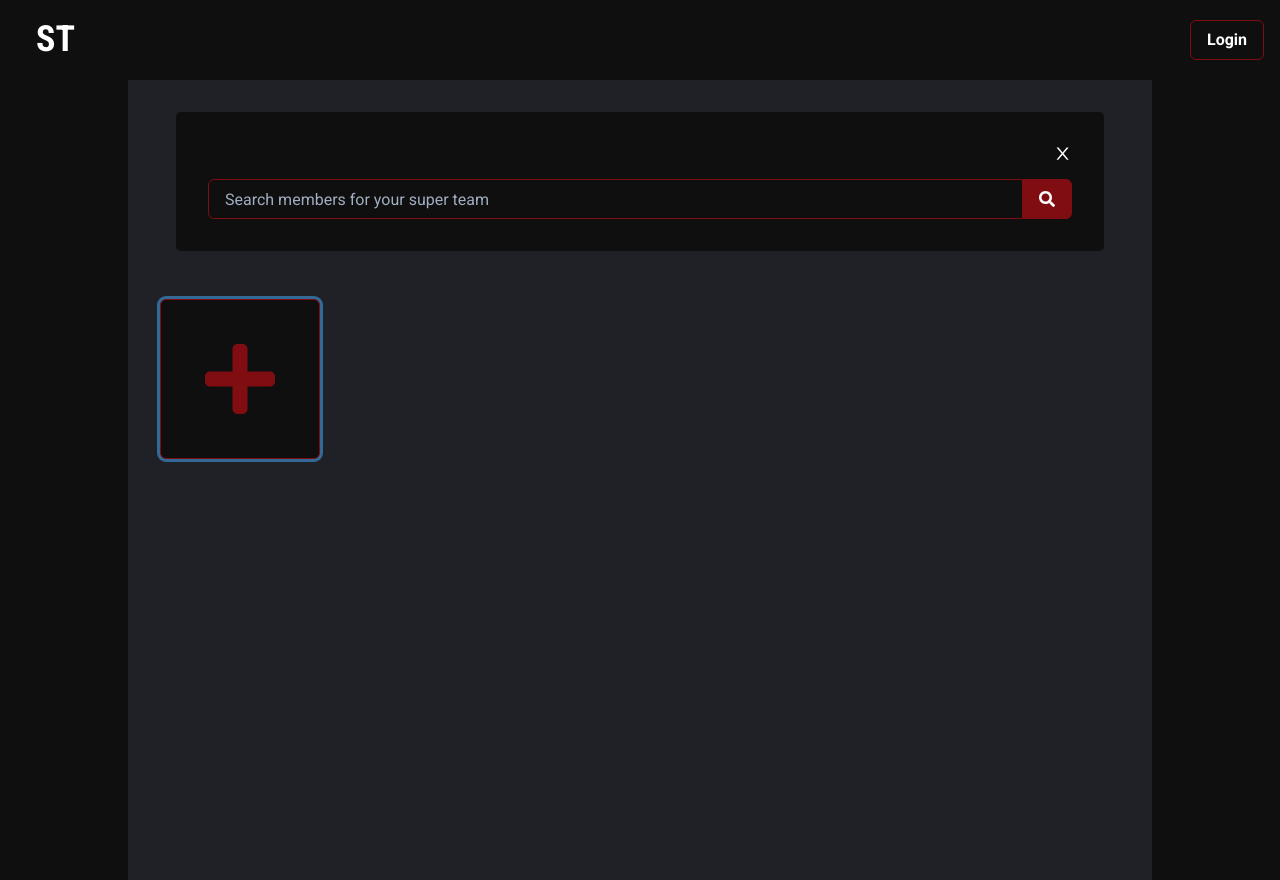
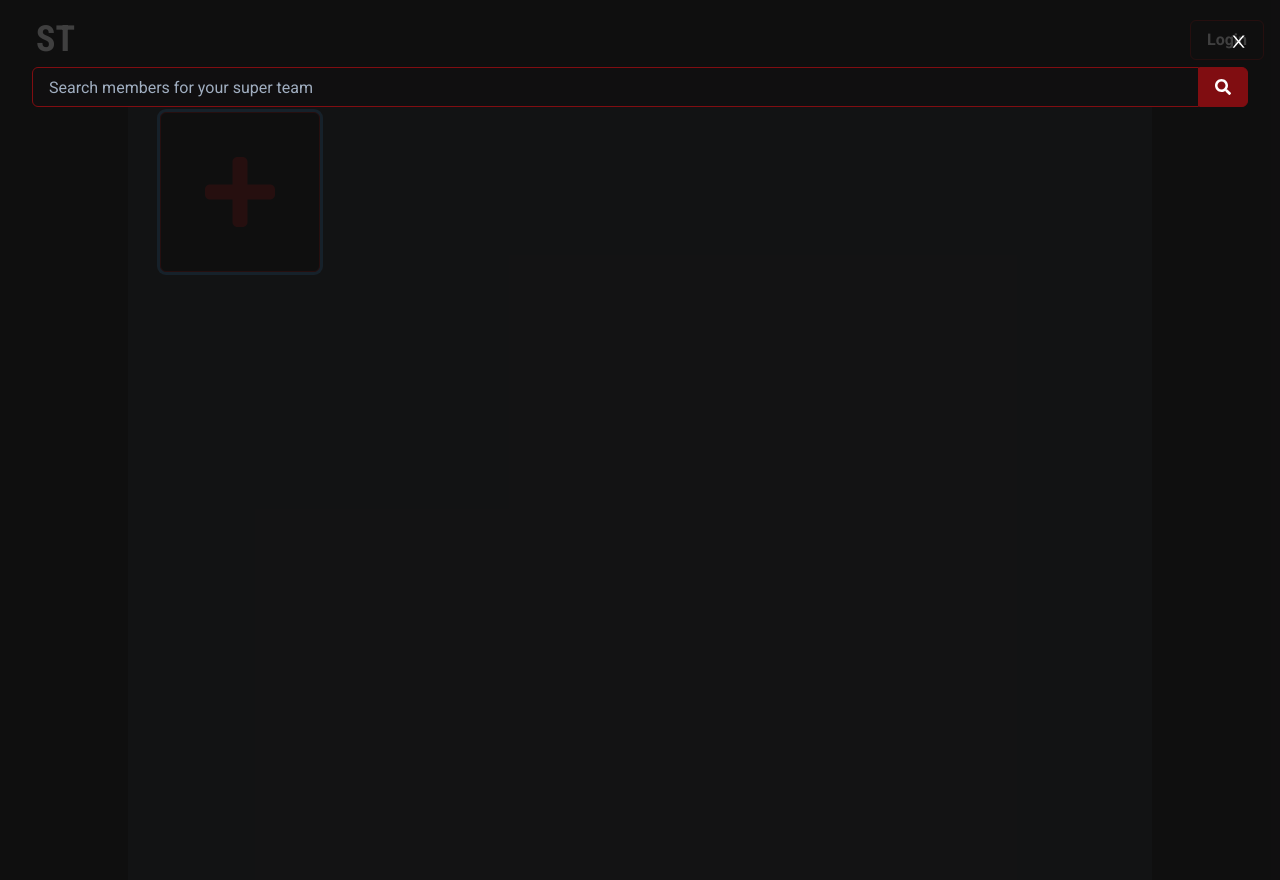
Before and after one commit to LMV-Codes/SuperTeam, a React (Create React App) app: page / in a window 1280 px wide. Both pictures are taken after a click on the button 240 px from the left and 176 px from the top of the page. Built offline with nearby package versions, Linux system fonts and the light colour scheme.

Commit message:
hero search absolute positioning

```diff
--- a/src/components/heroes/HeroSearch.tsx
+++ b/src/components/heroes/HeroSearch.tsx
@@ -23,24 +23,23 @@ export const HeroSearch: React.FC<HeroSearchProps> = ({
   const toast = useToast();
   const [heroData, setHeroData] = useState([]);
   return (
-    <Container
-      maxW="container.lg"
-      bg="brand.100"
-      padding="2em"
-      borderRadius="5px"
+    <Flex
+      width="100%"
+      height="100%"
+      bg="rgba(16, 15, 16, 0.8)"
+      position="absolute"
+      zIndex="10"
+      justifyContent="center"
+      top="0"
+      left="0"
     >
-      <Flex
-        flexDirection="column"
-        bg="brand.50"
-        padding="2em"
-        borderRadius="5px"
-      >
+      <Flex flexDirection="column" padding="2em" width="100%">
         <Icon
           as={AiOutlineClose}
           fontSize="1.2em"
           marginLeft="auto"
           marginRight="0"
-          _hover={{ color: "brand.300", cursor: "pointer" }}
+          _hover={{ color: "brand.400", cursor: "pointer" }}
           paddingTop="0"
           onClick={() => setHeroSearch(false)}
         />
@@ -119,6 +118,6 @@ export const HeroSearch: React.FC<HeroSearchProps> = ({
 
         <SearchList heroData={heroData} setSuperTeam={setSuperTeam} />
       </Flex>
-    </Container>
+    </Flex>
   );
 };
--- a/src/components/heroes/TeamMember.tsx
+++ b/src/components/heroes/TeamMember.tsx
@@ -10,31 +10,56 @@ interface TeamMemberProps {
 
 export const TeamMember: React.FC<TeamMemberProps> = ({ hero }) => {
   return (
-    <Flex flexDirection="column" bg="brand.50" padding="1em" borderRadius="5px">
+    <Flex
+      flexDirection="column"
+      bg="brand.50"
+      padding="1em"
+      borderRadius="5px"
+      margin="1em"
+    >
       <Flex>
         <Image
           src={hero.image.url}
           alt={hero.name}
-          width="15em"
+          width="12em"
           borderRadius="5px"
         />
         <Flex flexDirection="column" marginLeft="1em" justifyContent="center">
-          <Text>Combat:{hero.powerstats.combat}</Text>
-          <Text>Durability: {hero.powerstats.durability}</Text>
-          <Text>Intelligence:{hero.powerstats.intelligence}</Text>
-          <Text>Power:{hero.powerstats.power}</Text>
-          <Text>Speed:{hero.powerstats.speed}</Text>
-          <Text>Strength: {hero.powerstats.strength}</Text>
+          <Text>
+            Combat: {hero.powerstats.combat}
+            <br />
+            Durability: {hero.powerstats.durability}
+            <br />
+            Intelligence: {hero.powerstats.intelligence}
+            <br />
+            Power: {hero.powerstats.power}
+            <br />
+            Speed: {hero.powerstats.speed}
+            <br />
+            Strength: {hero.powerstats.strength}
+          </Text>
         </Flex>
       </Flex>
-      <Text textAlign="center" textTransform="uppercase">
+      <Text textAlign="center" textTransform="uppercase" marginTop="0.5em">
         {hero.name}
       </Text>
       <Flex justifyContent="space-evenly">
-        <Button variant="superoutline" fontWeight="regular" margin="1em">
+        <Button
+          variant="superoutline"
+          fontWeight="regular"
+          margin="1em"
+          textTransform="uppercase"
+          isFullWidth
+        >
           Details
         </Button>
-        <Button variant="superdanger" fontWeight="regular" margin="1em">
+        <Button
+          variant="superdanger"
+          fontWeight="regular"
+          margin="1em"
+          textTransform="uppercase"
+          isFullWidth
+        >
           Remove
         </Button>
       </Flex>
--- a/src/index.tsx
+++ b/src/index.tsx
@@ -36,7 +36,13 @@ const theme = extendTheme({
         },
         superdanger: {
           bg: "brand.200",
-          _hover: { bg: "brand.300", color: "brand.400" },
+          borderWidth: "1px",
+          borderColor: "brand.200",
+          _hover: {
+            bg: "brand.50",
+            color: "brand.400",
+            borderColor: "brand.300",
+          },
         },
       },
     },
--- a/src/pages/Home.tsx
+++ b/src/pages/Home.tsx
@@ -17,7 +17,7 @@ export const Home: React.FC = () => {
             setSuperTeam={setSuperTeam}
           />
         )}
-        <Flex alignItems="center">
+        <Flex alignItems="center" marginTop="1em" flexWrap="wrap">
           {superTeam.map((member: HeroData, index: number) => (
             <TeamMember hero={member} />
           ))}
```
